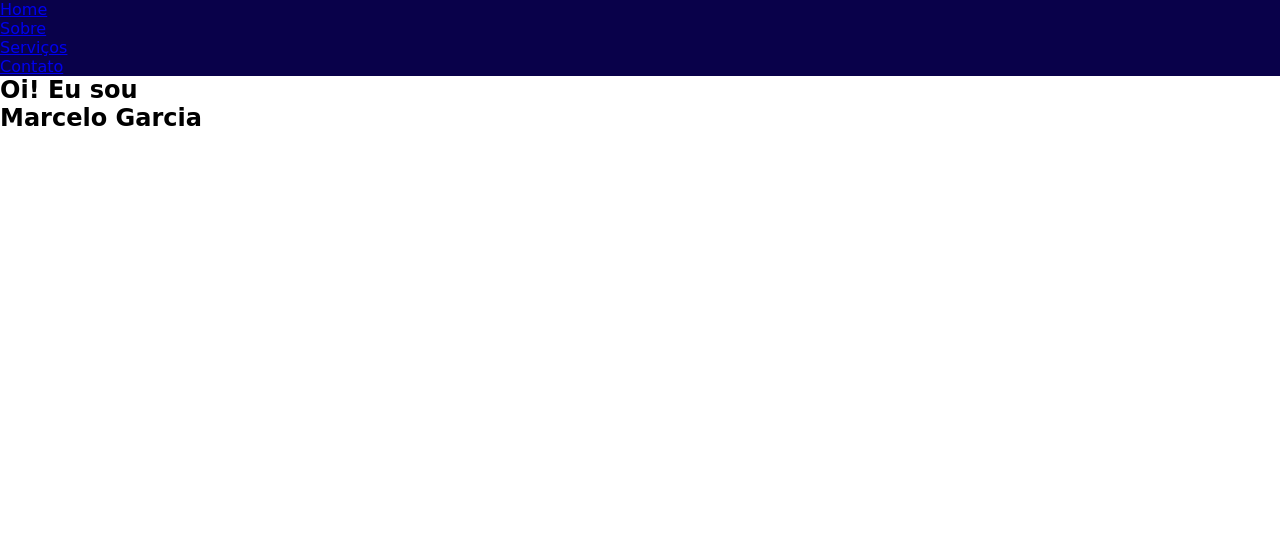
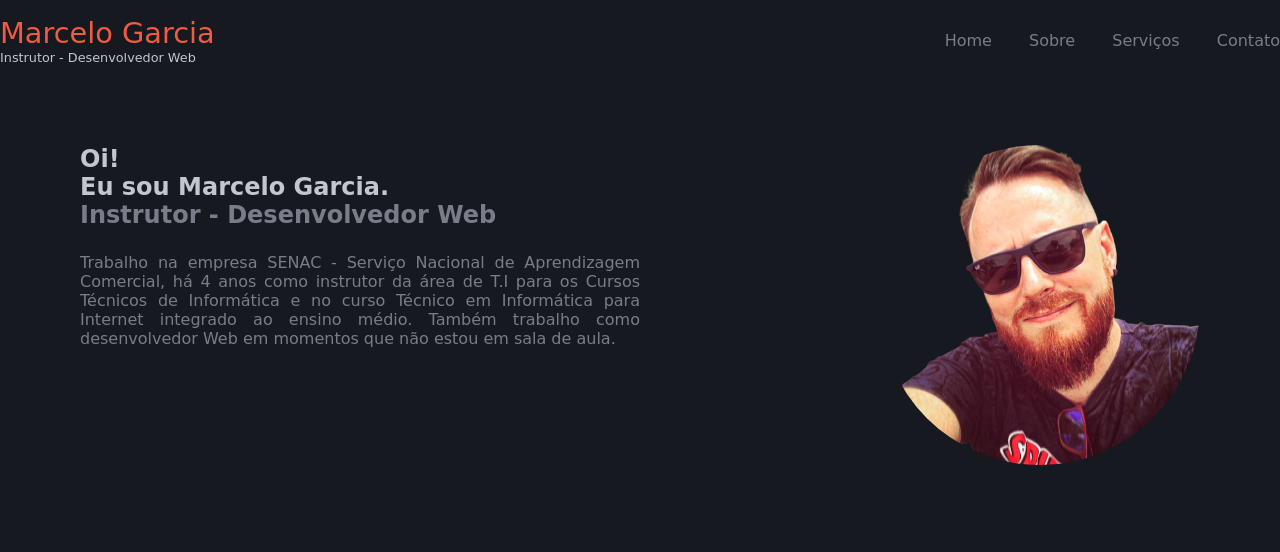
Before and after one commit to slabcouski/projeto_landing_page, a plain HTML site: page index.html in a window 1280 px wide. Drawn offline with Linux system fonts and the light colour scheme; a web font is replaced by a local one.

Commit message:
01-03-23

```diff
--- a/assets/css/style.css
+++ b/assets/css/style.css
@@ -1,10 +1,20 @@
+:root{
+    --primary-color: #F15B42;
+    --secondary-color: #161920;
+    --tertiary-color: #1C1F27;
+    --font-header-color: #797d88;
+    --font-text-color: #c3c6cd;
+    --font-text: 'Tilt Warp', cursive;
+}
 *{
 margin: 0;
 padding: 0;
 box-sizing: border-box;
 }
 body{
-    font-family: 'Tilt Warp', cursive;
+    font-family: var(--font-text);
+    background-color: var(--secondary-color);
+    color: var(--font-header-color);
 }
 .container{
     max-width: 1280px;
@@ -12,5 +22,52 @@ body{
     margin: 0 auto;
 }
 header{
-    background-color: #09014a;
+    padding-top: 1rem;
 }
+header nav{
+    display: flex;
+    align-items: center;
+    justify-content: space-between;
+}
+header nav .logo{
+    color: var(--primary-color);
+    font-size: 1.8rem;
+}
+header nav span{
+    display: flex;
+    color: var(--font-text-color);
+    font-size: 0.8rem;
+}
+header nav li{
+    display: inline;
+    margin-left: 2rem;
+}
+header nav li a{
+    color: var(--font-header-color);
+    text-decoration: none;
+}
+#home .container{
+    padding: 5rem;
+}
+#home .container h1{
+    color: var(--font-text-color);
+}
+#home .banner{
+    display: inline-flex;
+}
+#home .banner_text{
+    width: 50%;
+    height: 50%;
+}
+#home .banner_text p{
+    padding-top: 1.5rem;
+    text-align: justify;
+}
+#home .banner_img{
+    padding-left: 15rem;
+}
+#home .banner_img img{
+    width: 20rem;
+    height: 20rem;
+    clip-path: circle(50% at 50% 50%);
+}
--- a/index.html
+++ b/index.html
@@ -18,6 +18,11 @@
     <header>
         <div class="container">
             <nav>
+                <div class="logo">
+                    <a>Marcelo Garcia</a>
+                    <span>Instrutor - Desenvolvedor Web</span>
+                </div>
+                <div>
                     <ul>
                         <li>
                             <a href="home">Home</a>
@@ -32,11 +37,25 @@
                             <a href="contact">Contato</a>
                         </li>
                     </ul>
+                </div>
             </nav>
         </div>
     </header>
     <section id="home">
-        <h1>Oi! Eu sou <br>Marcelo Garcia</h1>
+        <div class="container">
+            <div class="banner">
+                <div class="banner_text">
+                    <h1>Oi!<br>Eu sou Marcelo Garcia.</h1>
+                    <h2>Instrutor - Desenvolvedor Web</h2>
+                    <p>Trabalho na empresa SENAC - Serviço Nacional de Aprendizagem Comercial, há 4 anos como instrutor da área de T.I para os Cursos Técnicos de Informática e no curso Técnico em Informática para Internet integrado ao ensino médio. Também trabalho como desenvolvedor Web em momentos que não estou em sala de aula.</p>
+                </div>
+                <div class="banner_img">
+                    <img src="/assets/img/user.png" alt="">
+                </div>
+
+            </div>
+
+        </div>
         </section>
 </body>
 
```
Also changed, not shown: assets/img/user.png (renamed from assets/img/OgXBK1CuZGCkPrTBRJVtTyPcjIu9jcmqKShyuc0f-removebg-preview.png). Lines whose indentation alone changed are shown as unchanged.
